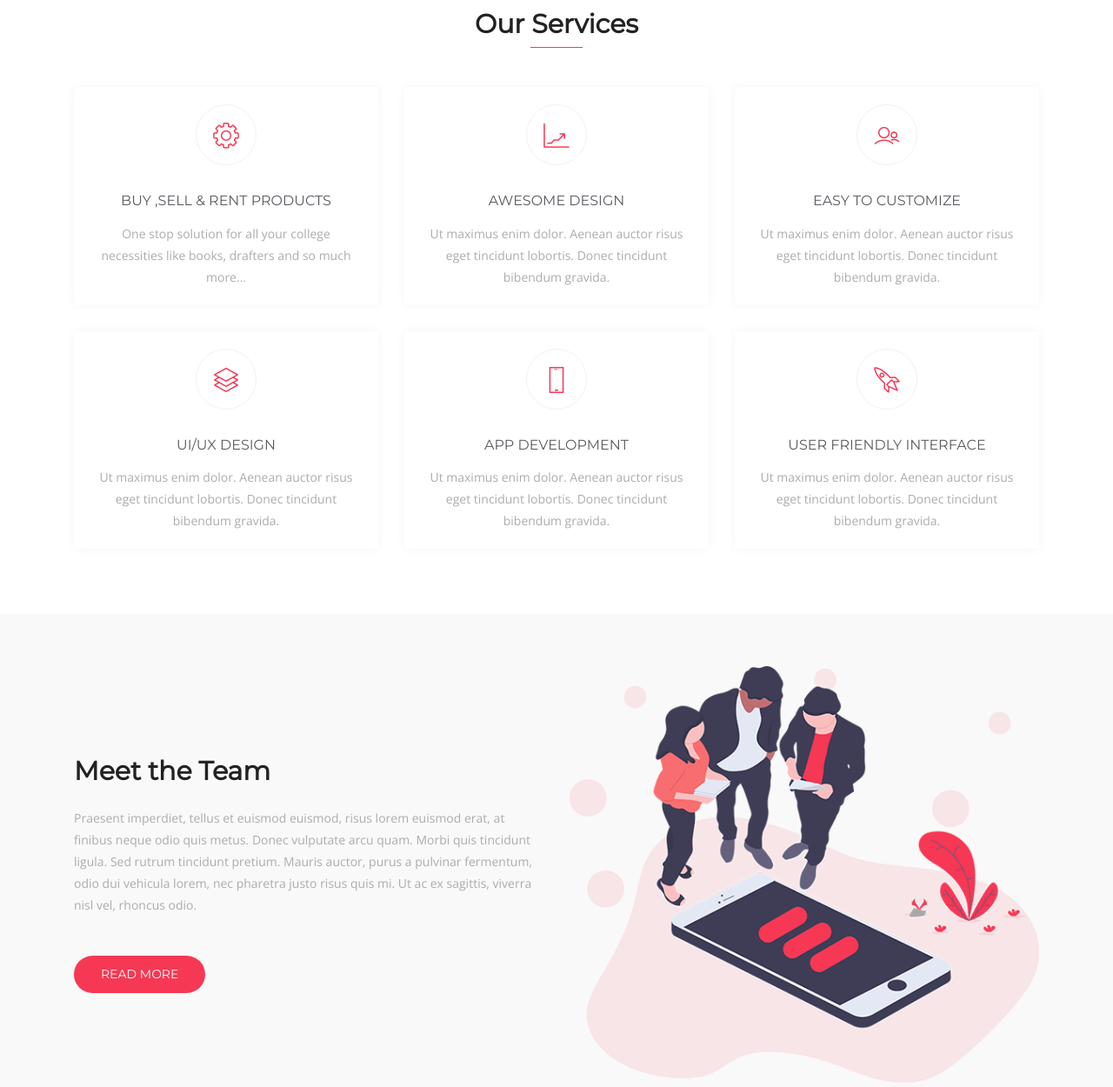
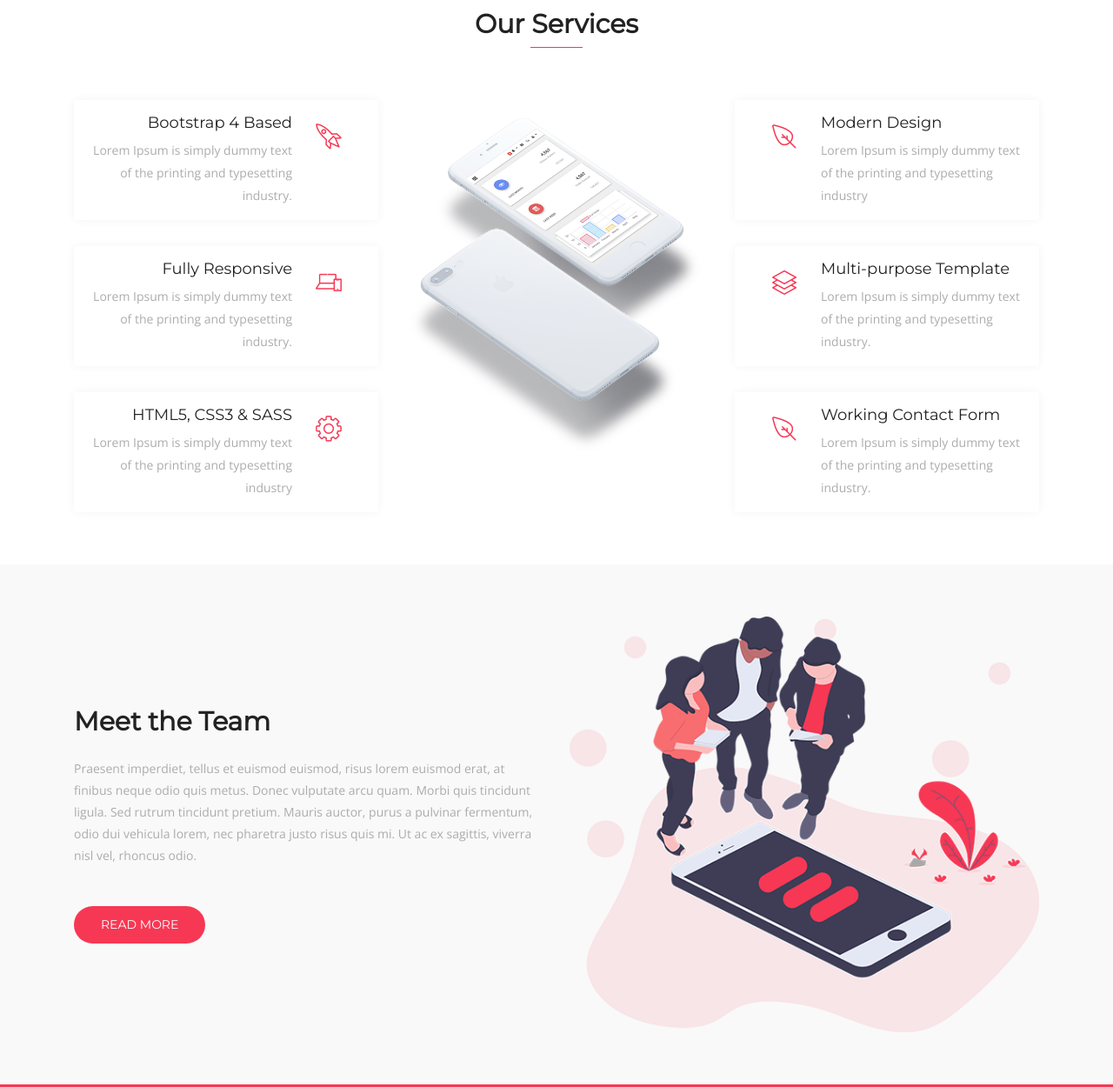
Before and after one commit to Code-Sauce-Official/bechdo-website, a plain HTML site: page index.html in a window 1280 px wide. Shown: the part 700-1950 px from the top of the page at 87% size. Drawn offline with nearby package versions, Linux system fonts and the light colour scheme; files whose address does not match are found by name.

Commit message:
change services format. add pictures

```diff
--- a/index.html
+++ b/index.html
@@ -54,7 +54,7 @@ body {
               </a>
             </li>
             <li class="nav-item">
-              <a class="nav-link" href="#services">
+              <a class="nav-link" href="#features">
                 Services
               </a>
             </li>
@@ -119,126 +119,11 @@ Buy, sell and rent according to your need.</h5>
   </header>
   <!-- Header Area wrapper End -->
 
-  <!-- Services Section Start -->
-  <section id="services" class="section-padding">
-    <div class="container">
-      <div class="section-header text-center">
-        <h2 class="section-title wow fadeInDown" data-wow-delay="0.3s">Our Services</h2>
-        <div class="shape wow fadeInDown" data-wow-delay="0.3s"></div>
-      </div>
-      <div class="row">
-        <!-- Services item -->
-        <div class="col-md-6 col-lg-4 col-xs-12">
-          <div class="services-item wow fadeInRight" data-wow-delay="0.3s">
-            <div class="icon">
-              <i class="lni-cog"></i>
-            </div>
-            <div class="services-content">
-              <h3><a href="#">Buy ,Sell & Rent
-products</a></h3>
-              <p>One stop solution for all your college necessities like books, drafters and so much more... </p>
-            </div>
-          </div>
-        </div>
-        <!-- Services item -->
-        <div class="col-md-6 col-lg-4 col-xs-12">
-          <div class="services-item wow fadeInRight" data-wow-delay="0.6s">
-            <div class="icon">
-              <i class="lni-stats-up"></i>
-            </div>
-            <div class="services-content">
-              <h3><a href="#">Awesome Design</a></h3>
-              <p>Ut maximus enim dolor. Aenean auctor risus eget tincidunt lobortis. Donec tincidunt bibendum gravida. </p>
-            </div>
-          </div>
-        </div>
-        <!-- Services item -->
-        <div class="col-md-6 col-lg-4 col-xs-12">
-          <div class="services-item wow fadeInRight" data-wow-delay="0.9s">
-            <div class="icon">
-              <i class="lni-users"></i>
-            </div>
-            <div class="services-content">
-              <h3><a href="#">Easy To Customize</a></h3>
-              <p>Ut maximus enim dolor. Aenean auctor risus eget tincidunt lobortis. Donec tincidunt bibendum gravida. </p>
-            </div>
-          </div>
-        </div>
-        <!-- Services item -->
-        <div class="col-md-6 col-lg-4 col-xs-12">
-          <div class="services-item wow fadeInRight" data-wow-delay="1.2s">
-            <div class="icon">
-              <i class="lni-layers"></i>
-            </div>
-            <div class="services-content">
-              <h3><a href="#">UI/UX Design</a></h3>
-              <p>Ut maximus enim dolor. Aenean auctor risus eget tincidunt lobortis. Donec tincidunt bibendum gravida. </p>
-            </div>
-          </div>
-        </div>
-        <!-- Services item -->
-        <div class="col-md-6 col-lg-4 col-xs-12">
-          <div class="services-item wow fadeInRight" data-wow-delay="1.5s">
-            <div class="icon">
-              <i class="lni-mobile"></i>
-            </div>
-            <div class="services-content">
-              <h3><a href="#">App Development</a></h3>
-              <p>Ut maximus enim dolor. Aenean auctor risus eget tincidunt lobortis. Donec tincidunt bibendum gravida. </p>
-            </div>
-          </div>
-        </div>
-        <!-- Services item -->
-        <div class="col-md-6 col-lg-4 col-xs-12">
-          <div class="services-item wow fadeInRight" data-wow-delay="1.8s">
-            <div class="icon">
-              <i class="lni-rocket"></i>
-            </div>
-            <div class="services-content">
-              <h3><a href="#">User Friendly interface</a></h3>
-              <p>Ut maximus enim dolor. Aenean auctor risus eget tincidunt lobortis. Donec tincidunt bibendum gravida. </p>
-            </div>
-          </div>
-        </div>
-      </div>
-    </div>
-  </section>
-  <!-- Services Section End -->
-  <section id="team">
-    <!-- About Section start -->
-    <div class="about-area section-padding bg-gray">
-      <div class="container">
-        <div class="row">
-          <div class="col-lg-6 col-md-12 col-xs-12 info">
-            <div class="about-wrapper wow fadeInLeft" data-wow-delay="0.3s">
-              <div>
-                <div class="site-heading">
-                  <h2 class="section-title">Meet the Team</h2>
-                </div>
-                <div class="content">
-                  <p>
-                    Praesent imperdiet, tellus et euismod euismod, risus lorem euismod erat, at finibus neque odio quis metus. Donec vulputate arcu quam. Morbi quis tincidunt ligula. Sed rutrum tincidunt pretium. Mauris auctor, purus a pulvinar
-                    fermentum, odio dui vehicula lorem, nec pharetra justo risus quis mi. Ut ac ex sagittis, viverra nisl vel, rhoncus odio.
-                  </p>
-                  <a href="#" class="btn btn-common mt-3">Read More</a>
-                </div>
-              </div>
-            </div>
-          </div>
-          <div class="col-lg-6 col-md-12 col-xs-12 wow fadeInRight" data-wow-delay="0.3s">
-            <img class="img-fluid" src="assets/img/about/img-1.png" alt="">
-          </div>
-        </div>
-      </div>
-    </div>
-    <!-- About Section End -->
-  </section>
-
   <!-- Features Section Start -->
   <section id="features" class="section-padding">
     <div class="container">
       <div class="section-header text-center">
-        <h2 class="section-title wow fadeInDown" data-wow-delay="0.3s">Awesome Features</h2>
+        <h2 class="section-title wow fadeInDown" data-wow-delay="0.3s">Our Services</h2>
         <div class="shape wow fadeInDown" data-wow-delay="0.3s"></div>
       </div>
       <div class="row">
@@ -313,6 +198,37 @@ products</a></h3>
     </div>
   </section>
   <!-- Features Section End -->
+
+
+  <section id="team">
+    <!-- About Section start -->
+    <div class="about-area section-padding bg-gray">
+      <div class="container">
+        <div class="row">
+          <div class="col-lg-6 col-md-12 col-xs-12 info">
+            <div class="about-wrapper wow fadeInLeft" data-wow-delay="0.3s">
+              <div>
+                <div class="site-heading">
+                  <h2 class="section-title">Meet the Team</h2>
+                </div>
+                <div class="content">
+                  <p>
+                    Praesent imperdiet, tellus et euismod euismod, risus lorem euismod erat, at finibus neque odio quis metus. Donec vulputate arcu quam. Morbi quis tincidunt ligula. Sed rutrum tincidunt pretium. Mauris auctor, purus a pulvinar
+                    fermentum, odio dui vehicula lorem, nec pharetra justo risus quis mi. Ut ac ex sagittis, viverra nisl vel, rhoncus odio.
+                  </p>
+                  <a href="#" class="btn btn-common mt-3">Read More</a>
+                </div>
+              </div>
+            </div>
+          </div>
+          <div class="col-lg-6 col-md-12 col-xs-12 wow fadeInRight" data-wow-delay="0.3s">
+            <img class="img-fluid" src="assets/img/about/img-1.png" alt="">
+          </div>
+        </div>
+      </div>
+    </div>
+    <!-- About Section End -->
+  </section>
 
 
   <!-- Testimonial Section Start -->
```
Also changed, not shown: assets/img/landingpages/ls1.png (added), assets/img/landingpages/ls2.png (added), assets/img/landingpages/ls3.png (added), assets/img/landingpages/ls4.png (added). Lines whose indentation alone changed are shown as unchanged.
